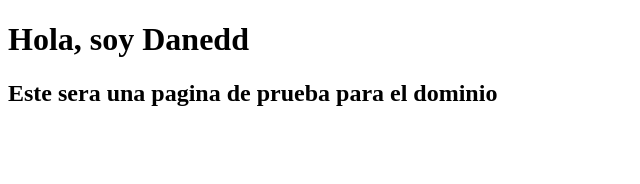
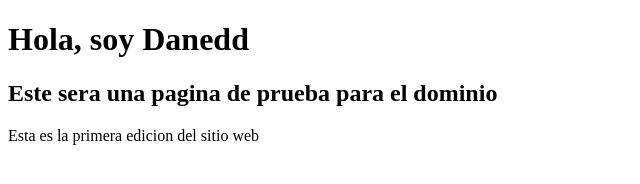
Before and after one commit to EddwardCuadra/EddwardCuadra.github.io, a plain HTML site: page index.html in a window 1280 px wide. Shown: the whole page, without its empty margins (0-640 px from the left). Drawn offline with Linux system fonts and the light colour scheme.

Commit message:
Update index.html
primera edicion de prueba

```diff
--- a/index.html
+++ b/index.html
@@ -8,5 +8,6 @@
 <body>
     <h1>Hola, soy Danedd</h1>
     <h2>Este sera una pagina de prueba para el dominio</h2>
+    <p>Esta es la primera edicion del sitio web</p>
 </body>
 </html>
```
